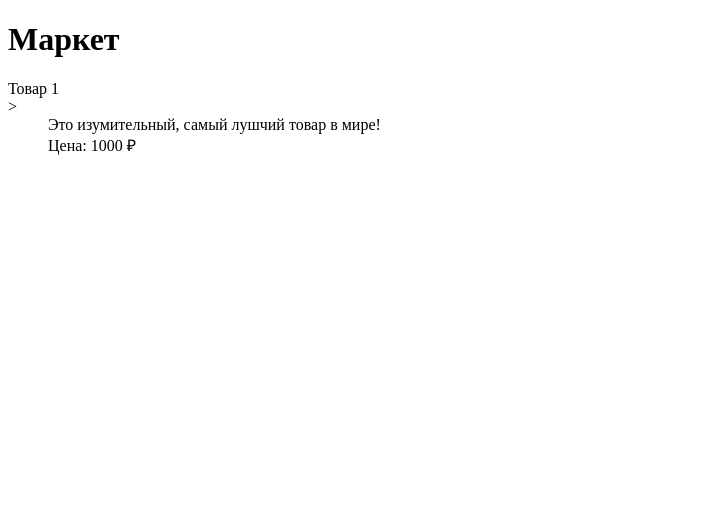
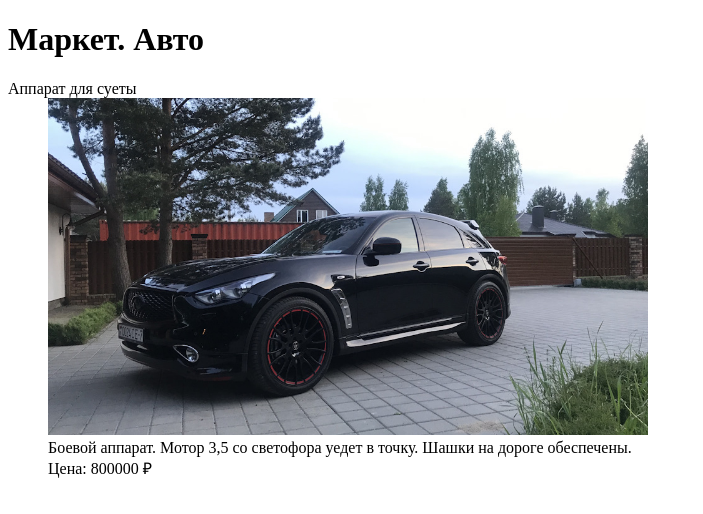
Before and after one commit to isadcat/web-programming-labs, a plain HTML site: page index.html in a window 1280 px wide. Shown: the whole page, without its empty margins (0-703 px from the left). Drawn offline with Linux system fonts and the light colour scheme.

Commit message:
Добавлен первый товар - Infiniti FX35

```diff
--- a/index.html
+++ b/index.html
@@ -1,18 +1,19 @@
 <!doctype html>
 <html lang="ru">
     <head>
-        <meta charset = "utf-8">
+        <meta charset="utf-8">
         <title>Вергасов Максим. Лабораторные работы по курсу "Интернет-программирование"</title>
     </head>
 
     <body>
-        <h1>Маркет</h1>
+        <h1>Маркет. Авто</h1>
 
         <dl>
-            <dt>Товар 1 </dt>>
+            <dt>Аппарат для суеты </dt>
             <dd>
-                Это изумительный, самый лушчий товар в мире!<br>
-                Цена: 1000 &#8381;
+                <img src="fx35.jpg" width="600"><br>
+                Боевой аппарат. Мотор 3,5 со светофора уедет в точку. Шашки на дороге обеспечены.<br>
+                Цена: 800000 &#8381;
         </dl>
     </body>
  </html>
```
Also changed, not shown: fx35.jpg (added).
